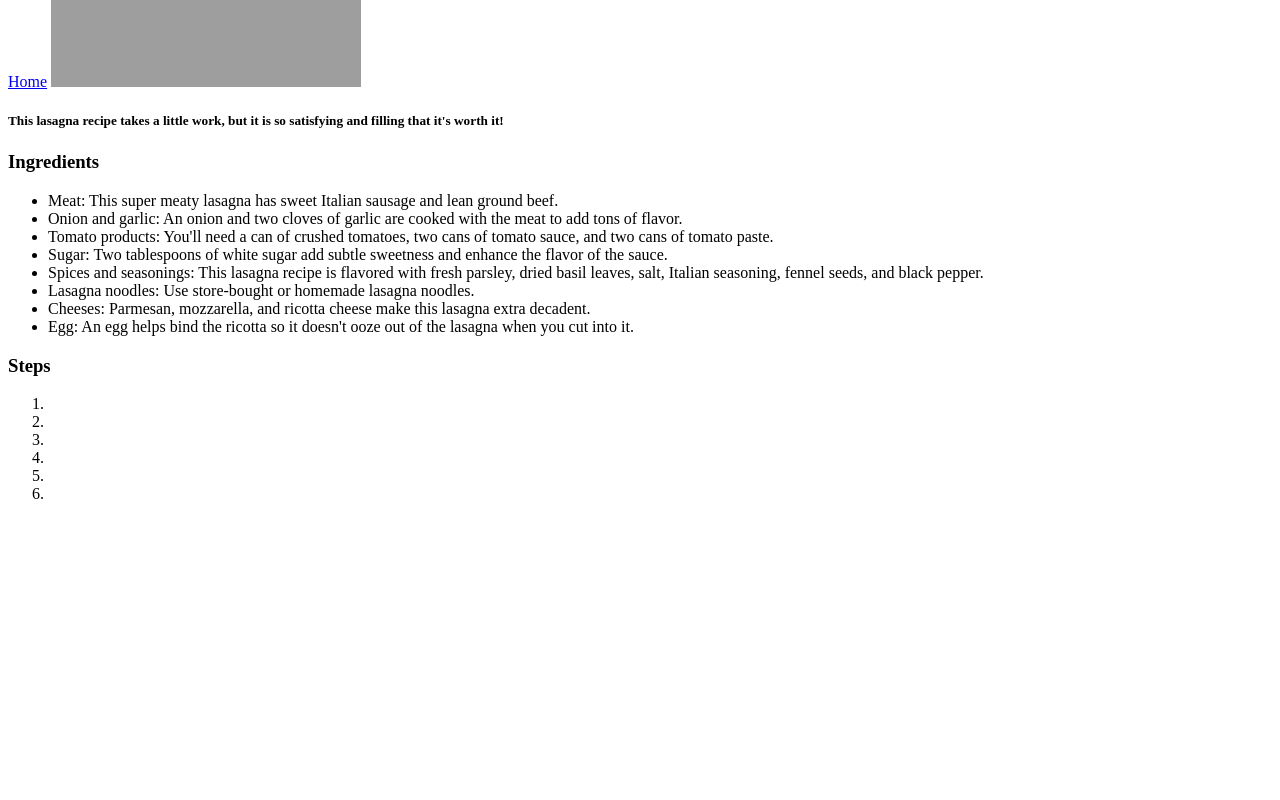
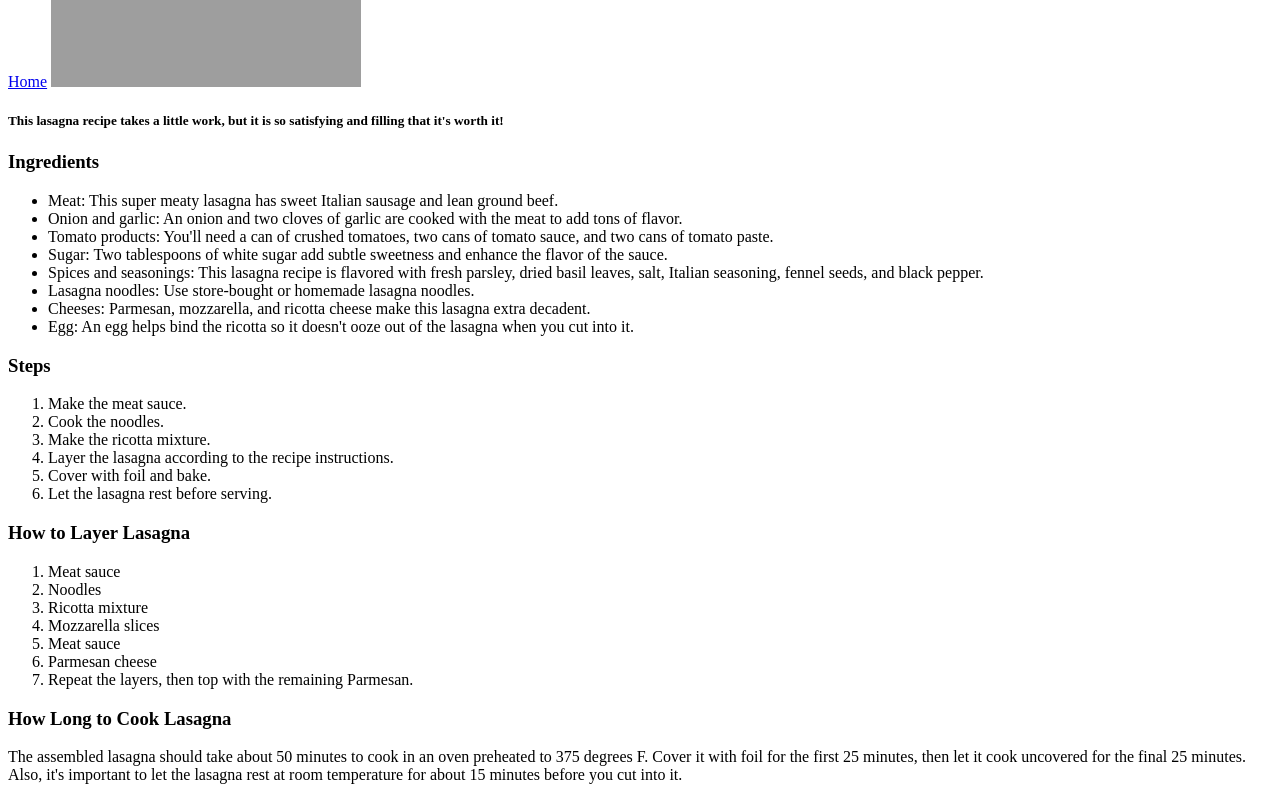
Before and after one commit to AliAlami107/odin-recipes, a plain HTML site: page recipes/lasagna.html in a window 1280 px wide. Shown: the part 303-1103 px from the top of the page. Before the commit the page ends 822 px from the top, so only its background shows below. Drawn offline with Linux system fonts and the light colour scheme; grey boxes are pictures that could not be loaded.

Commit message:
finished project

```diff
--- a/recipes/lasagna.html
+++ b/recipes/lasagna.html
@@ -26,14 +26,27 @@
 
     <h3>Steps</h3>
     <ol>
-        <li></li>
-        <li></li>
-        <li></li>
-        <li></li>
-        <li></li>
-        <li></li>
-
+        <li>Make the meat sauce.</li>
+        <li>Cook the noodles.</li>
+        <li>Make the ricotta mixture.</li>
+        <li>Layer the lasagna according to the recipe instructions.</li>
+        <li>Cover with foil and bake.</li>
+        <li>Let the lasagna rest before serving.</li>
     </ol>
 
+    <h3>How to Layer Lasagna</h3>
+    <ol>
+        <li>Meat sauce</li>
+        <li>Noodles</li>
+        <li>Ricotta mixture</li>
+        <li>Mozzarella slices</li>
+        <li>Meat sauce</li>
+        <li>Parmesan cheese</li>
+        <li>Repeat the layers, then top with the remaining Parmesan.</li>
+    </ol>
+
+    <h3>How Long to Cook Lasagna</h3>
+    <p>The assembled lasagna should take about 50 minutes to cook in an oven preheated to 375 degrees F. Cover it with foil for the first 25 minutes, then let it cook uncovered for the final 25 minutes. Also, it's
+        important to let the lasagna rest at room temperature for about 15 minutes before you cut into it.</p>
 </body>
 </html>
```
Also changed, not shown: index.html (+5 -4 lines), recipes/bread.html (+22 -0 lines).
